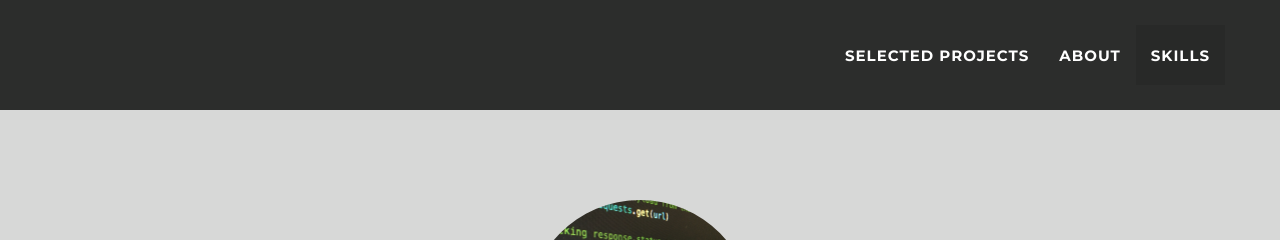
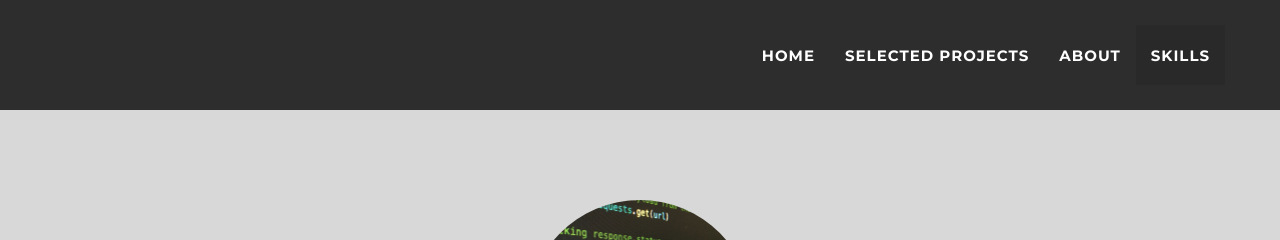
Before and after one commit to brf217/brf217.github.io, a Jekyll site: the page built from _posts/2014-07-18-project-1.markdown, in a window 1280 px wide. Shown: the top 240 px of the page. Built offline with Jekyll 4.4.1, drawn with Linux system fonts in a browser that asks for light colours.

Commit message:
Update nav.html

```diff
--- a/_includes/nav.html
+++ b/_includes/nav.html
@@ -17,6 +17,8 @@
         <li class="hidden">
           <a href="#page-top"></a>
         </li>
+         <li class="page-scroll">
+          <a href="#page-top">Home</a>
         <li class="page-scroll">
           <a href="#portfolio">Selected Projects</a>
         </li>
```
